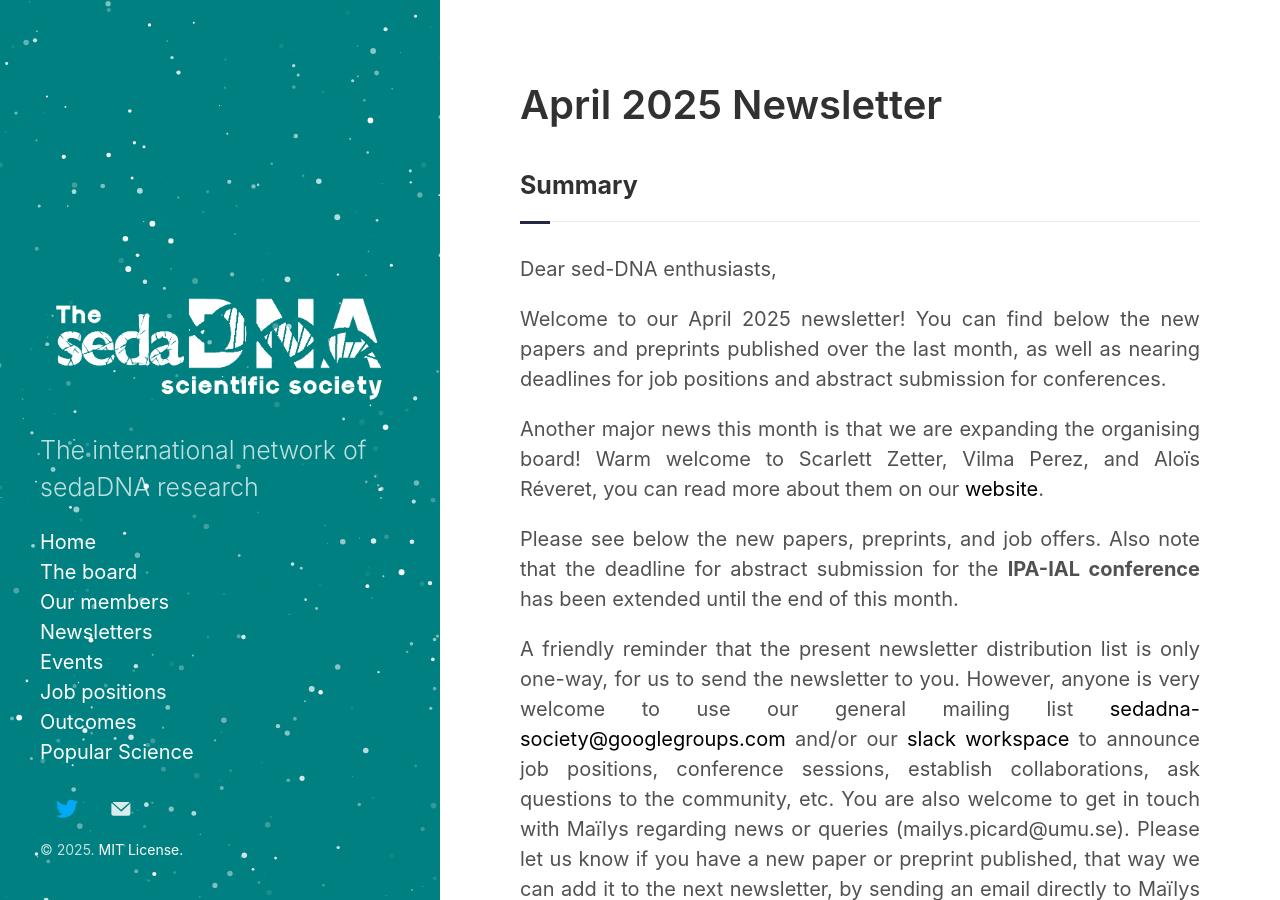
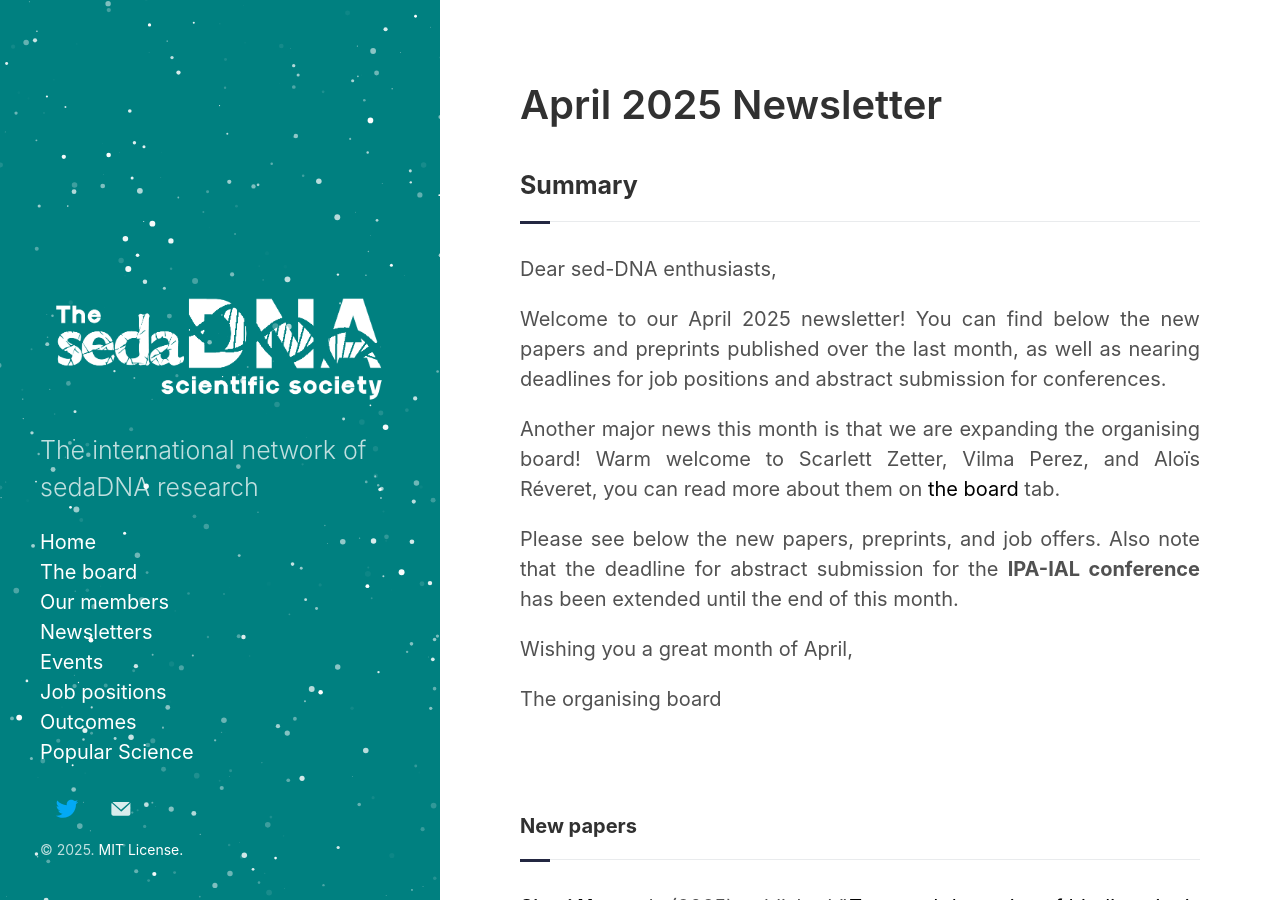
Before and after one commit to sedadna/sedadna.github.io, a Jekyll site: the page built from category/news/25-04.md, in a window 1280 px wide and 900 px high. Built offline with Jekyll 4.4.1, drawn with Linux system fonts in a browser that asks for light colours; some of the changed text lies outside the part shown.

Commit message:
Update 25-04.md

```diff
--- a/category/news/25-04.md
+++ b/category/news/25-04.md
@@ -12,12 +12,12 @@
 
 <p align="justify">Welcome to our April 2025 newsletter! You can find below the new papers and preprints published over the last month, as well as nearing deadlines for job positions and abstract submission for conferences.</p>
 
-<p align="justify">Another major news this month is that we are expanding the organising board! Warm welcome to Scarlett Zetter, Vilma Perez, and Aloïs Réveret, you can read more about them on our <a href="https://sedadna.github.io/category/board.html">website</a>.</p>
+<p align="justify">Another major news this month is that we are expanding the organising board! Warm welcome to Scarlett Zetter, Vilma Perez, and Aloïs Réveret, you can read more about them on <a href="https://sedadna.github.io/category/board.html">the board</a> tab.</p>
 
 
 <p align="justify">Please see below the new papers, preprints, and job offers. Also note that the deadline for abstract submission for the <b>IPA-IAL conference</b> has been extended until the end of this month. </p>
 
-<p align="justify">A friendly reminder that the present newsletter distribution list is only one-way, for us to send the newsletter to you. However, anyone is very welcome to use our general mailing list <a href="mailto:sedadna-society@googlegroups.com">sedadna-society@googlegroups.com</a> and/or our <a href="https://thesedadnasociety.slack.com">slack workspace</a> to announce job positions, conference sessions, establish collaborations, ask questions to the community, etc. You are also welcome to get in touch with Maïlys regarding news or queries (mailys.picard@umu.se). Please let us know if you have a new paper or preprint published, that way we can add it to the next newsletter, by sending an email directly to Maïlys or using the <a href="https://docs.google.com/forms/d/e/1FAIpQLSfjbcDSBFH9jntd_LF9cq3D5_IR5u00okFaVvIjGFErS2_FbQ/viewform">google form</a>. We look forward to hearing from you!</p>
+
 
 <p>Wishing you a great month of April,</p>
 <p>The organising board</p>
@@ -106,3 +106,11 @@
     <li><a href="https://ialipa-2025.sciencesconf.org/resource/page/id/22" target="_blank"><b> "IV-1-Biogeochemical cycles in the subsurface: molecular and mineral proxies for integrated lacustrine studies"</b></a> organised by <b>Lotta Purkamo</b>, <b>Maïlys Picard</b>, <b>Aurèle Vuillemin</b>, and <b>Camille Thomas</b>. </li>
 </ul>
   </p>
+
+
+
+<br>
+<br>
+<br>
+
+<p><small>Contact Maïlys Picard at mailys.picard@umu.se if you want to announce something to the society, or if you have a recent paper that you would like to advertise in the newsletter.</small></p>
```
